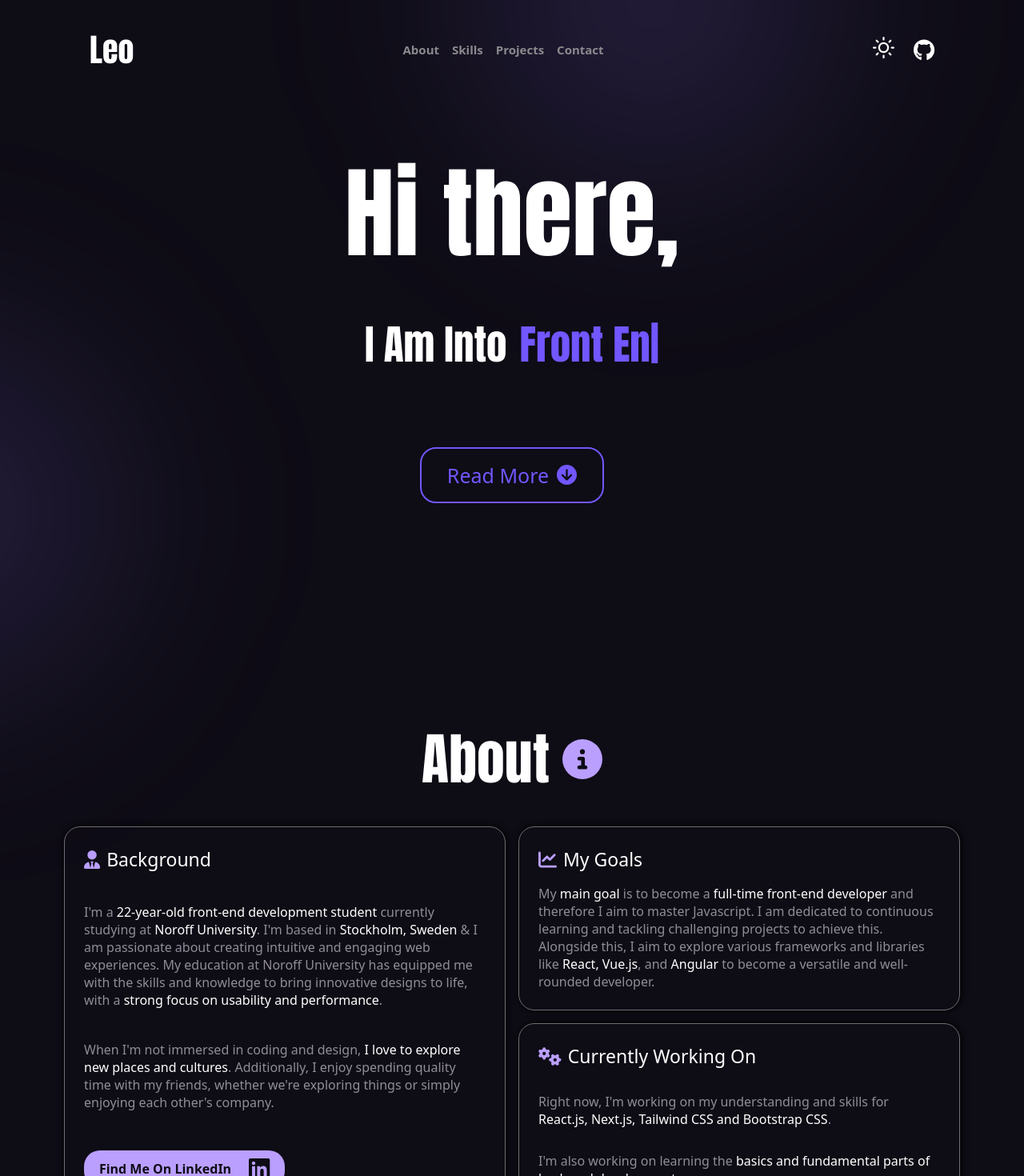
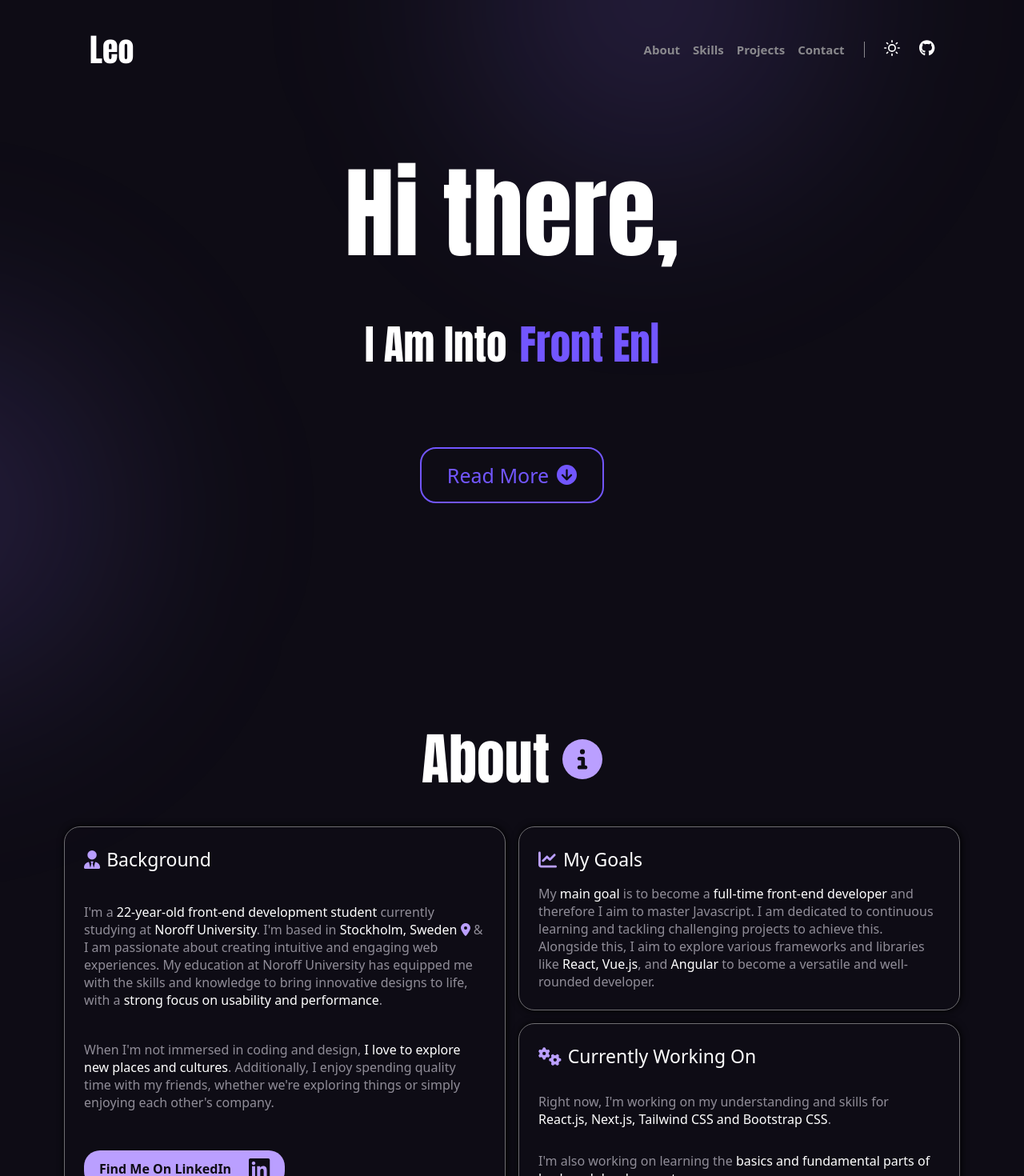
Before and after one commit to leomrgreen/portfolio, a React (Vite) app: page / in a window 1280 px wide. Shown: the top 1470 px of the page at 80% size. Built offline with nearby package versions, Linux system fonts and the light colour scheme.

Commit message:
updated header

```diff
--- a/src/components/About.jsx
+++ b/src/components/About.jsx
@@ -4,6 +4,7 @@ import {
   faUserTie,
   faChartLine,
   faGears,
+  faLocationDot,
 } from "@fortawesome/free-solid-svg-icons";
 import { faLinkedin } from "@fortawesome/free-brands-svg-icons";
 import aboutdev from "../assets/dev.svg";
@@ -30,10 +31,12 @@ const About = () => {
               </span>{" "}
               currently studying at{" "}
               <span className="spanmark">Noroff University</span>. I'm based in{" "}
-              <span className="spanmark">Stockholm, Sweden</span> & I am
-              passionate about creating intuitive and engaging web experiences.
-              My education at Noroff University has equipped me with the skills
-              and knowledge to bring innovative designs to life, with a{" "}
+              <span className="spanmark">Stockholm, Sweden</span>{" "}
+              <FontAwesomeIcon icon={faLocationDot} className="location" /> & I
+              am passionate about creating intuitive and engaging web
+              experiences. My education at Noroff University has equipped me
+              with the skills and knowledge to bring innovative designs to life,
+              with a{" "}
               <span className="spanmark">
                 strong focus on usability and performance
               </span>
--- a/src/components/Header.jsx
+++ b/src/components/Header.jsx
@@ -33,6 +33,7 @@ const Header = () => {
       <a href="/" className="logo">
         <h1>Leo</h1>
       </a>
+      <div className="nav-right">
         <ul ref={navRef} className="navLinks">
           <li>
             <a href="#about-section" onClick={showNavBar}>
@@ -55,7 +56,7 @@ const Header = () => {
             </a>
           </li>
         </ul>
-      <div className="nav-right">
+        <div className="line"></div>
         <DarkMode />
         <a href="https://github.com/leomrgreen" className="github-logo">
           <FontAwesomeIcon icon={faGithub} />
--- a/src/styles/about.css
+++ b/src/styles/about.css
@@ -129,3 +129,7 @@
 .dev-chair.hidden {
   transform: translateY(20%);
 }
+
+.location {
+  color: var(--color-primary-500);
+}
--- a/src/styles/header.css
+++ b/src/styles/header.css
@@ -28,6 +28,12 @@ ul {
   align-items: center;
 }
 
+.line {
+  height: 20px;
+  width: 1px;
+  background-color: var(--color-dark-600);
+}
+
 li a {
   cursor: pointer;
   color: var(--color-dark-600);
@@ -39,7 +45,6 @@ li a {
 li a:hover {
   transition: 100ms ease-in;
   color: var(--white);
-  text-shadow: 0 0 30px var(--color-primary-100);
 }
 
 .logo:hover,
@@ -97,6 +102,10 @@ li a:hover {
     background-color: var(--color-dark-100);
   }
 
+  .line {
+    display: none;
+  }
+
   .navLinks.active {
     display: flex;
     animation: slideIn 200ms ease;
@@ -110,7 +119,7 @@ li a:hover {
 .dark-toggle {
   background: none;
   color: var(--white);
-  font-size: 27px;
+  font-size: 20px;
 }
 
 .nav-right {
@@ -132,7 +141,8 @@ li a:hover {
   color: var(--white);
   text-decoration: none;
   display: block;
-  font-size: 27px;
+  font-size: 20px;
+  margin-bottom: 5px;
 }
 
 .navLinks.active {
--- a/src/styles/modal.css
+++ b/src/styles/modal.css
@@ -8,8 +8,8 @@
 }
 
 .modal-content img {
-  width: min(60rem, 90%);
   margin: auto;
+  width: 100%;
   border-radius: 20px;
 }
 
@@ -18,6 +18,7 @@
   flex-direction: column;
   justify-content: center;
   text-align: center;
+  width: min(60rem, 90%);
 }
 
 .close-modal {
@@ -32,14 +33,21 @@
 .modal-title {
   font-family: "Anton", sans-serif;
   color: var(--white);
+  padding-left: 1rem;
+  display: flex;
+  align-items: flex-start;
   font-size: 55px;
 }
 
 .modal-desc {
   color: var(--white);
   display: flex;
+  justify-content: flex-start;
+  align-items: flex-start;
   flex-direction: column;
+  width: 100%;
   gap: 1rem;
+  padding-left: 1rem;
   font-size: 25px;
   margin: 15px auto auto auto;
 }
```
Lines whose indentation alone changed are shown as unchanged.
